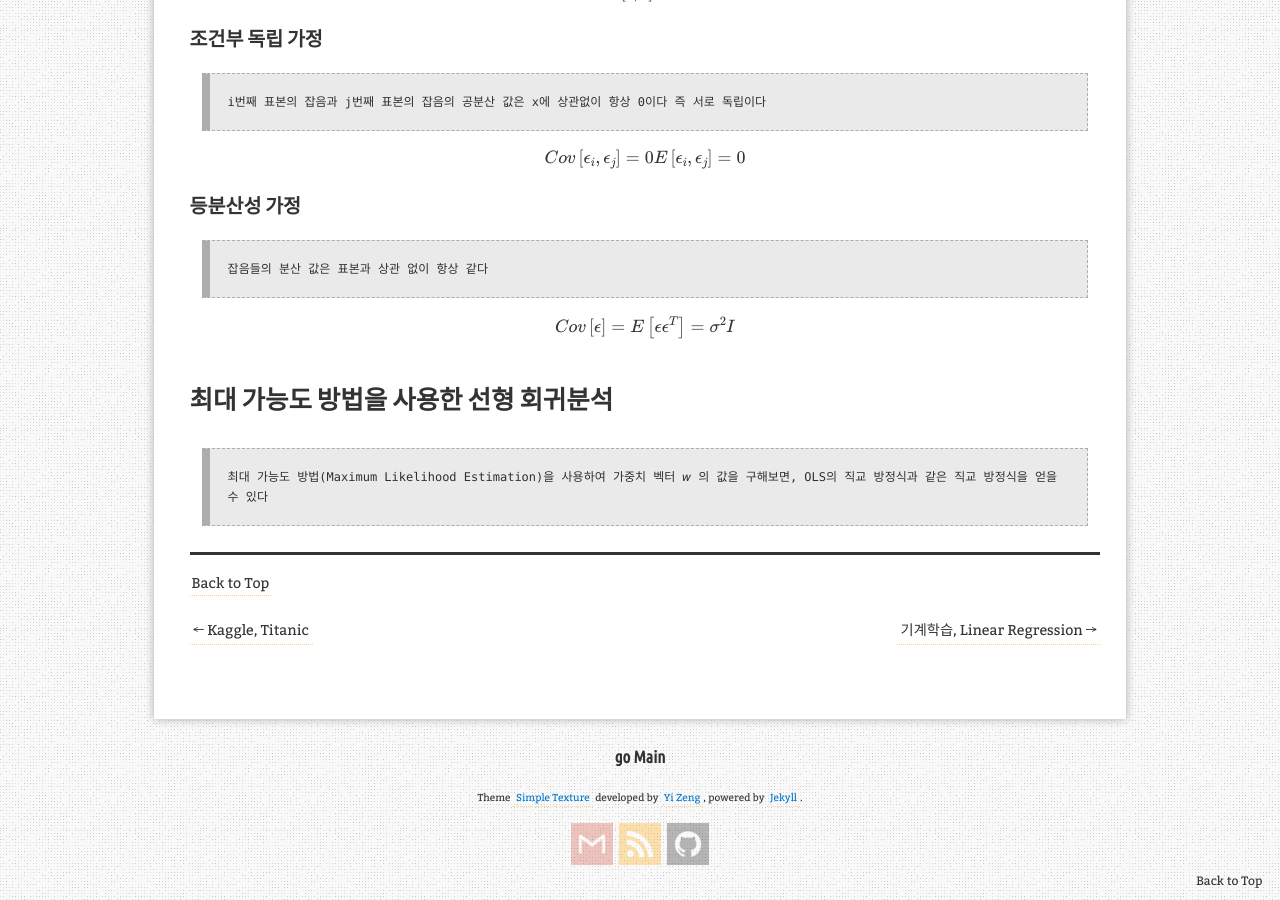
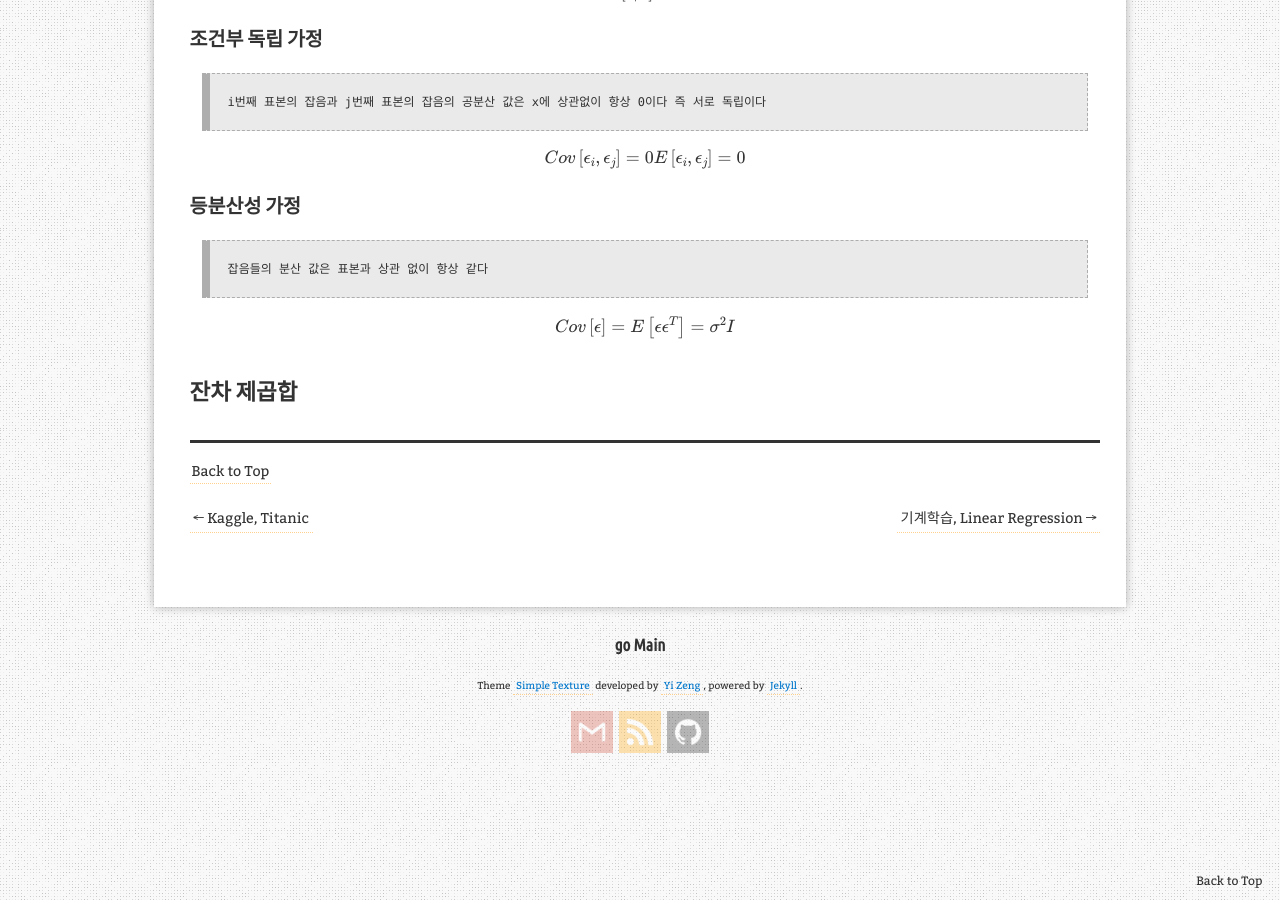
Before and after one commit to aristohyun/aristohyun.github.io, a Jekyll site: the page built from _posts/2021-06-25-Linear-Regression-2.md, in a window 1280 px wide and 900 px high, scrolled down 1170 px. Built offline with Jekyll 4.4.1, drawn with Linux system fonts in a browser that asks for light colours; formulas are drawn with MathJax 3; comment, search, counter and statistics services are not loaded; some of the changed text lies outside the part shown.

Commit message:
Update 2021-06-25-Linear-Regression-2.md

```diff
--- a/_posts/2021-06-25-Linear-Regression-2.md
+++ b/_posts/2021-06-25-Linear-Regression-2.md
@@ -54,6 +54,4 @@ E \left [ \epsilon_ i ,  \epsilon_ j \right ] = 0
 Cov \left [ \epsilon \right ] = E \left [ \epsilon \epsilon^T \right ] = \sigma^2 I
 @
 
-# 최대 가능도 방법을 사용한 선형 회귀분석
-
-> 최대 가능도 방법(Maximum Likelihood Estimation)을 사용하여 가중치 벡터 𝑤 의 값을 구해보면, OLS의 직교 방정식과 같은 직교 방정식을 얻을 수 있다
+## 잔차 제곱합
```
